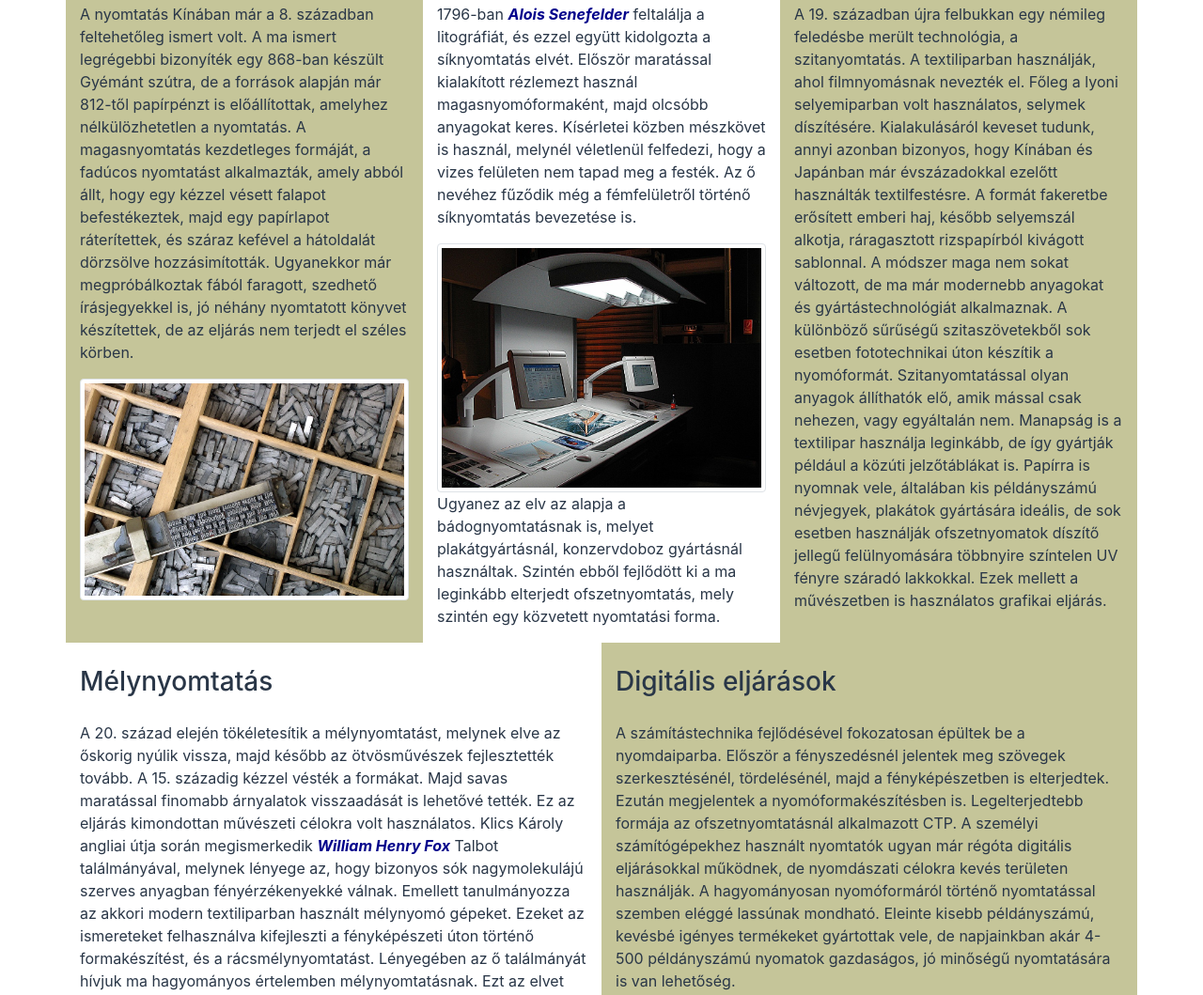
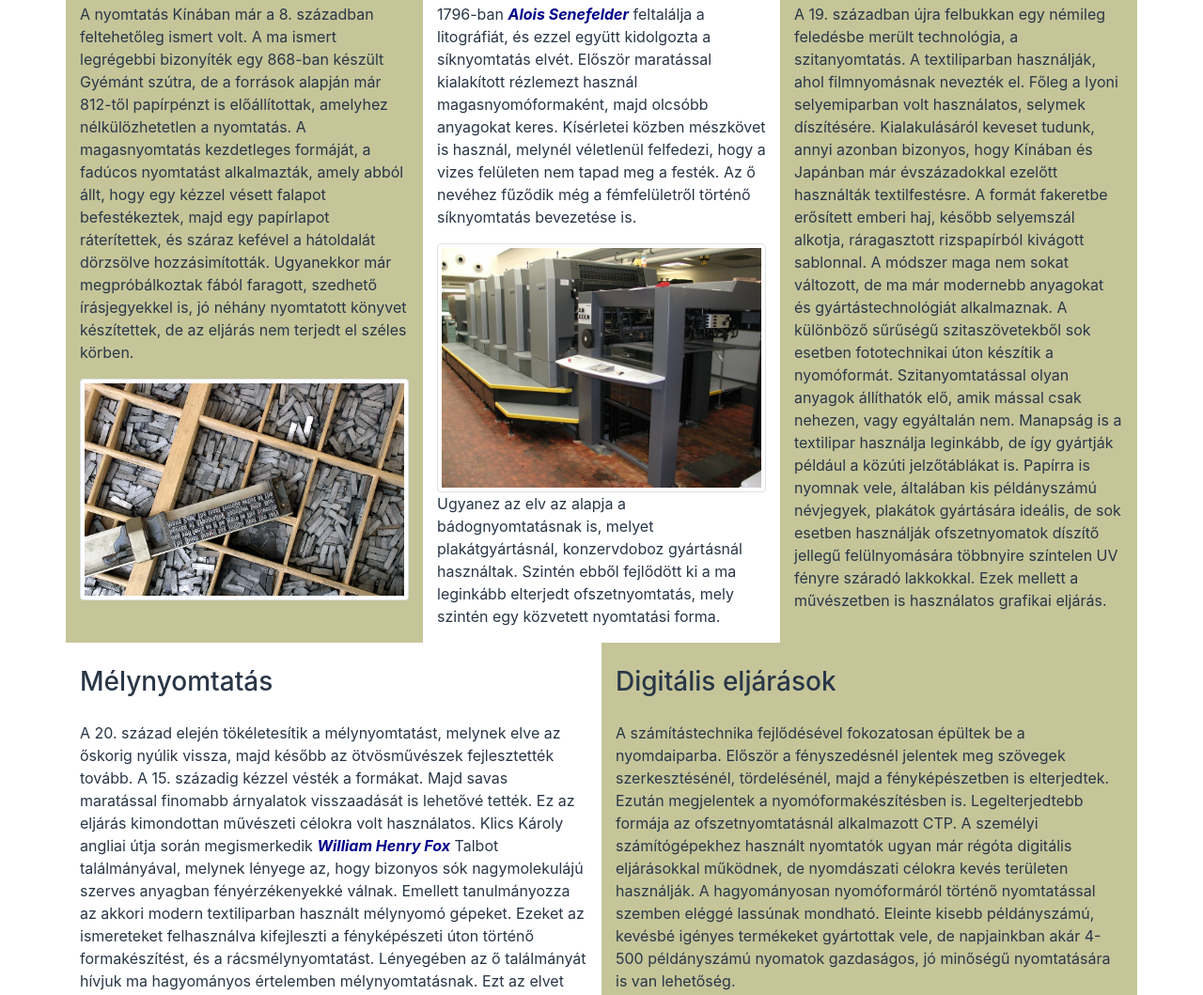
Before and after one commit to apacellerj/2022-03-07_Nyomtat-s, a plain HTML site: page index.html in a window 1280 px wide. Shown: the part 534-1593 px from the top of the page at 94% size. Drawn offline with Linux system fonts and the light colour scheme.

Commit message:
4. feladat javított

```diff
--- a/index.html
+++ b/index.html
@@ -30,7 +30,7 @@
     <div class="col-md-4">
       <h3>Síknyomtatás</h3>
       <p>1796-ban <a href="https://hu.wikipedia.org/wiki/Alois_Senefelder">Alois Senefelder</a> feltalálja a litográfiát, és ezzel együtt kidolgozta a síknyomtatás elvét. Először maratással kialakított rézlemezt használ magasnyomóformaként, majd olcsóbb anyagokat keres. Kísérletei közben mészkövet is használ, melynél véletlenül felfedezi, hogy a vizes felületen nem tapad meg a festék. Az ő nevéhez fűződik még a fémfelületről történő síknyomtatás bevezetése is.</p>
-      <img src="nyomdagep_pultja.jpg" class="img-thumbnail" alt="Nyomdagép pultja" title="Nyomdagép pultja">
+      <img src="ofszet_nyomogep.jpg" class="img-thumbnail" alt="Ofset nyomógép" title="Ofset nyomógép">
       <p>Ugyanez az elv az alapja a bádognyomtatásnak is, melyet plakátgyártásnál, konzervdoboz gyártásnál használtak. Szintén ebből fejlődött ki a ma leginkább elterjedt ofszetnyomtatás, mely szintén egy közvetett nyomtatási forma.</p>
     </div>
     <div class="col-md-4 bg-torzs">
@@ -46,6 +46,7 @@
     <div class="col-md-6 bg-torzs">
       <h3>Digitális eljárások</h3>
       <p>A számítástechnika fejlődésével fokozatosan épültek be a nyomdaiparba. Először a fényszedésnél jelentek meg szövegek szerkesztésénél, tördelésénél, majd a fényképészetben is elterjedtek. Ezután megjelentek a nyomóformakészítésben is. Legelterjedtebb formája az ofszetnyomtatásnál alkalmazott CTP. A személyi számítógépekhez használt nyomtatók ugyan már régóta digitális eljárásokkal működnek, de nyomdászati célokra kevés területen használják. A hagyományosan nyomóformáról történő nyomtatással szemben eléggé lassúnak mondható. Eleinte kisebb példányszámú, kevésbé igényes termékeket gyártottak vele, de napjainkban akár 4-500 példányszámú nyomatok gazdaságos, jó minőségű nyomtatására is van lehetőség. </p>
+      <img src="nyomdagep_pultja.jpg" class="img-thumbnail" alt="Nyomdagép pultja" title="Nyomdagép pultja">
     </div>
 
   </div>
```
